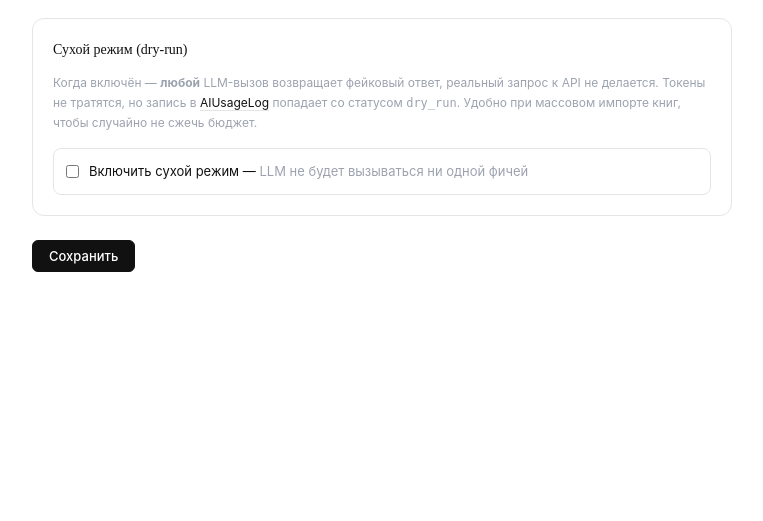
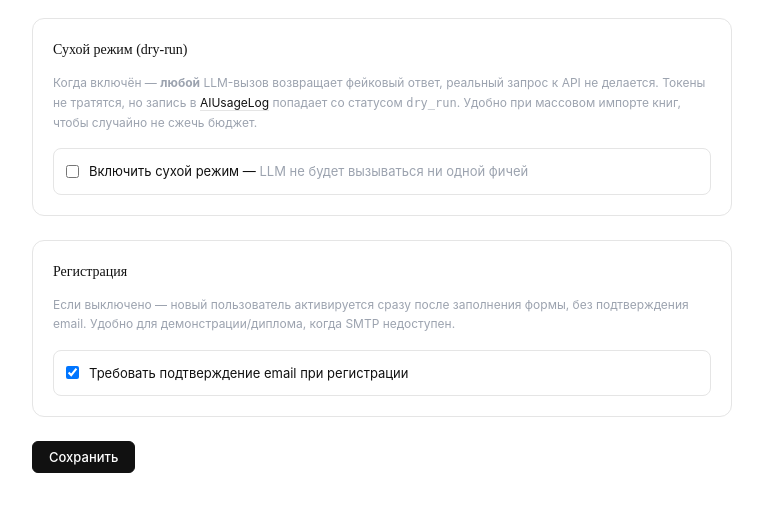
Before and after one commit to ipareman/booksrecommend, a Django app: page /ai-admin/config/ in a window 1280 px wide. Shown: the part 1189-1710 px from the top of the page, without its empty margins (158-921 px from the left). Before the commit the page ends 1461 px from the top, so only its background shows below. Run offline with Django 5.2, Linux system fonts and the light colour scheme; the visitor is signed in with stand-in values (Sample User, id 1); data comes from the database, SQL or seed files in the repository; data that the repository does not hold is empty; parts of the project's set-up code (start-up, migrations or seed data) failed here and were passed over; some libraries are stand-ins or nearby versions; some web fonts are replaced.

Commit message:
admin toggle: skip email verification on registration

```diff
--- a/ai_admin/models.py
+++ b/ai_admin/models.py
@@ -108,6 +108,12 @@ class AIConfig(models.Model):
                   "Возвращается фейковый ответ. Включите перед массовыми импортами, чтобы не палить токены.",
     )
 
+    # Сайтовые настройки (живут тут, чтобы не плодить отдельный singleton).
+    require_email_verification = models.BooleanField(
+        default=True,
+        help_text="Если выключено — регистрация активирует аккаунт сразу, без письма-подтверждения.",
+    )
+
     updated_at = models.DateTimeField(auto_now=True)
 
     class Meta:
--- a/ai_admin/templates/ai_admin/config.html
+++ b/ai_admin/templates/ai_admin/config.html
@@ -127,6 +127,22 @@
     {% endif %}
   </div>
 
+  <div style="background:var(--bg-2);border:1px solid var(--border);border-radius:12px;padding:20px">
+    <h3 style="margin:0 0 12px;font-size:14px">Регистрация</h3>
+    <p style="font-size:12px;color:var(--ghost);margin:0 0 16px;line-height:1.6">
+      Если выключено — новый пользователь активируется сразу после заполнения формы,
+      без подтверждения email. Удобно для демонстрации/диплома, когда SMTP недоступен.
+    </p>
+    <label style="display:flex;align-items:center;gap:10px;padding:12px;background:var(--bg);
+                  border:1px solid var(--border);border-radius:8px;cursor:pointer">
+      <input type="checkbox" name="require_email_verification"
+             {% if cfg.require_email_verification %}checked{% endif %}>
+      <span style="font-size:13px">
+        Требовать подтверждение email при регистрации
+      </span>
+    </label>
+  </div>
+
   <div>
     <button type="submit" class="btn btn-primary">Сохранить</button>
   </div>
--- a/ai_admin/views.py
+++ b/ai_admin/views.py
@@ -251,6 +251,7 @@ def config_view(request):
         for field, _ in _FEATURE_FIELDS:
             setattr(cfg, field, request.POST.get(field) == "on")
         cfg.dry_run_mode = request.POST.get("dry_run_mode") == "on"
+        cfg.require_email_verification = request.POST.get("require_email_verification") == "on"
         cfg.save()
         return redirect("ai_admin_config")
 
```
Also changed, not shown: users/views.py (+11 -2 lines), ai_admin/migrations/0006_aiconfig_require_email_verification.py (added).
